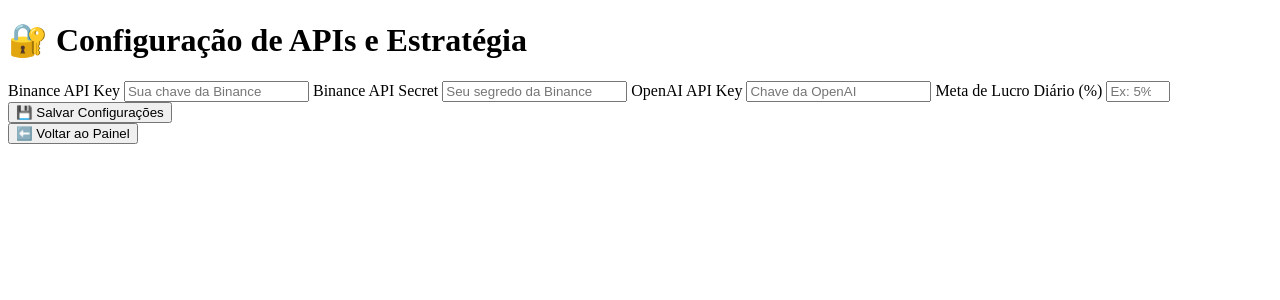
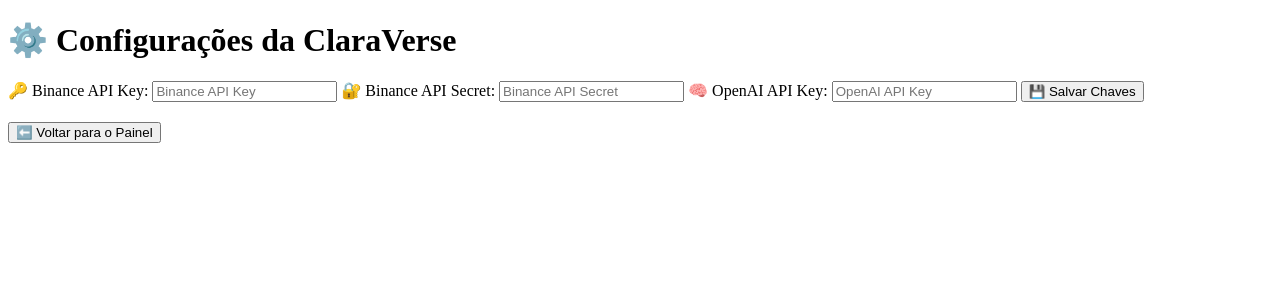
Before and after one commit to Claratrade33/Clara-verse, a Flask app: page /configurar in a window 1280 px wide. Shown: the top 300 px of the page. Run offline with Flask 3, Linux system fonts and the light colour scheme; the visitor is signed in with stand-in values (Sample User, id 1).

Commit message:
Atualizar o configurar.html

```diff
--- a/templates/configurar.html
+++ b/templates/configurar.html
@@ -2,59 +2,29 @@
 <html lang="pt-br">
 <head>
   <meta charset="UTF-8">
-  <title>🔐 Configuração | ClaraVerse</title>
+  <title>ClaraVerse | Configurar</title>
   <link rel="stylesheet" href="{{ url_for('static', filename='style.css') }}">
+  <script src="{{ url_for('static', filename='dashboard.js') }}" defer></script>
 </head>
 <body class="configurar-body">
   <div class="config-container">
-    <h1>🔐 Configuração de APIs e Estratégia</h1>
-    <form id="formConfig">
-      <label for="binance_api_key">Binance API Key</label>
-      <input type="text" id="binance_api_key" name="binance_api_key" placeholder="Sua chave da Binance" value="{{ chaves.get('binance_api_key', '') }}">
+    <h1>⚙️ Configurações da ClaraVerse</h1>
 
-      <label for="binance_api_secret">Binance API Secret</label>
-      <input type="text" id="binance_api_secret" name="binance_api_secret" placeholder="Seu segredo da Binance" value="{{ chaves.get('binance_api_secret', '') }}">
+    <div class="form-config">
+      <label>🔑 Binance API Key:</label>
+      <input type="password" id="binance_api_key" value="{{ chaves['binance_api_key'] }}" placeholder="Binance API Key">
 
-      <label for="openai_api_key">OpenAI API Key</label>
-      <input type="text" id="openai_api_key" name="openai_api_key" placeholder="Chave da OpenAI" value="{{ chaves.get('openai_api_key', '') }}">
+      <label>🔐 Binance API Secret:</label>
+      <input type="password" id="binance_api_secret" value="{{ chaves['binance_api_secret'] }}" placeholder="Binance API Secret">
 
-      <label for="meta_lucro">Meta de Lucro Diário (%)</label>
-      <input type="number" id="meta_lucro" name="meta_lucro" min="0" max="100" placeholder="Ex: 5%">
+      <label>🧠 OpenAI API Key:</label>
+      <input type="password" id="openai_api_key" value="{{ chaves['openai_api_key'] }}" placeholder="OpenAI API Key">
 
-      <button type="submit">💾 Salvar Configurações</button>
-    </form>
+      <button onclick="salvarChaves()">💾 Salvar Chaves</button>
+      <p class="mensagem-status" id="mensagemStatus"></p>
+    </div>
 
-    <button onclick="window.location.href='/painel'" class="btn-voltar">⬅️ Voltar ao Painel</button>
-
-    <p class="mensagem-status" id="mensagemStatus"></p>
+    <button class="btn-voltar" onclick="window.location.href='/painel'">⬅️ Voltar para o Painel</button>
   </div>
-
-  <script>
-    const form = document.getElementById("formConfig");
-    const msg = document.getElementById("mensagemStatus");
-
-    form.addEventListener("submit", async (e) => {
-      e.preventDefault();
-      const dados = {
-        binance_api_key: document.getElementById("binance_api_key").value,
-        binance_api_secret: document.getElementById("binance_api_secret").value,
-        openai_api_key: document.getElementById("openai_api_key").value
-      };
-
-      const resposta = await fetch("/salvar_chaves", {
-        method: "POST",
-        headers: { "Content-Type": "application/json" },
-        body: JSON.stringify(dados)
-      });
-
-      const resultado = await resposta.json();
-      if (resultado.status === "sucesso") {
-        msg.innerText = "✅ Configurações salvas com sucesso!";
-        setTimeout(() => window.location.href = "/painel", 1500);
-      } else {
-        msg.innerText = "❌ Erro ao salvar. Verifique os dados.";
-      }
-    });
-  </script>
 </body>
 </html>
```
